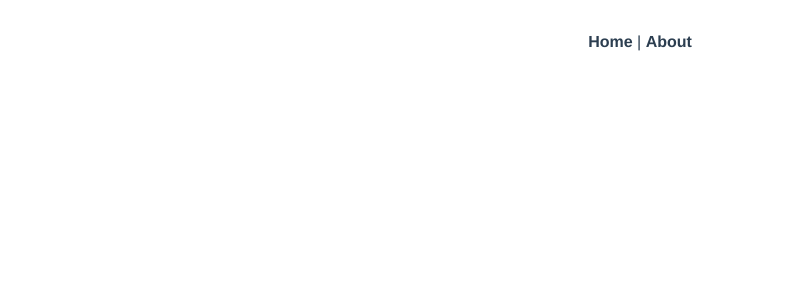
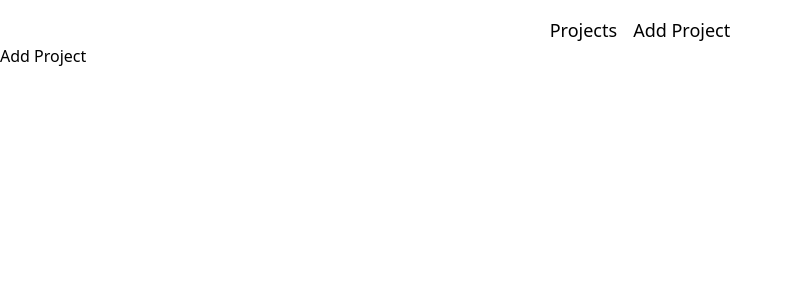
Before and after one commit to aayushbatra02/todo-app, a Vue app: page /add-project in a window 1280 px wide. Before the commit this address had no page. Shown: the top 300 px of the page, without its empty margins (0-793 px from the left). Built offline with nearby package versions, Linux system fonts and the light colour scheme.

Commit message:
create todoApp

```diff
--- a/src/App.vue
+++ b/src/App.vue
@@ -1,32 +1,13 @@
 <template>
   <div>
-    <nav>
-      <router-link to="/">Home</router-link> |
-      <router-link to="/about">About</router-link>
-    </nav>
+    <NavBar />
     <router-view />
   </div>
 </template>
 
-<style>
-#app {
-  font-family: Avenir, Helvetica, Arial, sans-serif;
-  -webkit-font-smoothing: antialiased;
-  -moz-osx-font-smoothing: grayscale;
-  text-align: center;
-  color: #2c3e50;
-}
-
-nav {
-  padding: 30px;
-}
-
-nav a {
-  font-weight: bold;
-  color: #2c3e50;
-}
-
-nav a.router-link-exact-active {
-  color: #42b983;
-}
-</style>
+<script>
+import NavBar from "./components/NavBar.vue";
+export default {
+  components: {NavBar},
+};
+</script>
--- /dev/null
+++ b/src/components/NavBar.vue
@@ -0,0 +1,12 @@
+<template>
+  <div class="flex justify-center gap-4 mt-4 text-lg">
+    <RouterLink to="/">Projects</RouterLink>
+    <RouterLink to="/add-project"
+      >Add Project</RouterLink
+    >
+  </div>
+</template>
+
+<script>
+export default {};
+</script>
--- a/src/router/index.js
+++ b/src/router/index.js
@@ -1,16 +1,16 @@
 import { createRouter, createWebHistory } from 'vue-router'
-import HomeView from '../views/HomeView.vue'
+import ProjectsView from '../views/ProjectsView.vue'
 
 const routes = [
   {
     path: '/',
-    name: 'home',
-    component: HomeView
+    name: 'projects',
+    component: ProjectsView
   },
   {
-    path: '/about',
-    name: 'about',
-    component: () => import('../views/AboutView.vue')
+    path: '/add-project',
+    name: 'addProject',
+    component: () => import('../views/AddProjectView.vue')
   }
 ]
 
--- a/src/views/AboutView.vue
+++ /dev/null
@@ -1,5 +0,0 @@
-<template>
-  <div class="about">
-    <h1>This is an about page</h1>
-  </div>
-</template>
--- /dev/null
+++ b/src/views/AddProjectView.vue
@@ -0,0 +1,5 @@
+<template>
+  <div>
+    <h1>Add Project</h1>
+  </div>
+</template>
```
Also changed, not shown: src/views/ProjectsView.vue (renamed from src/views/HomeView.vue).
